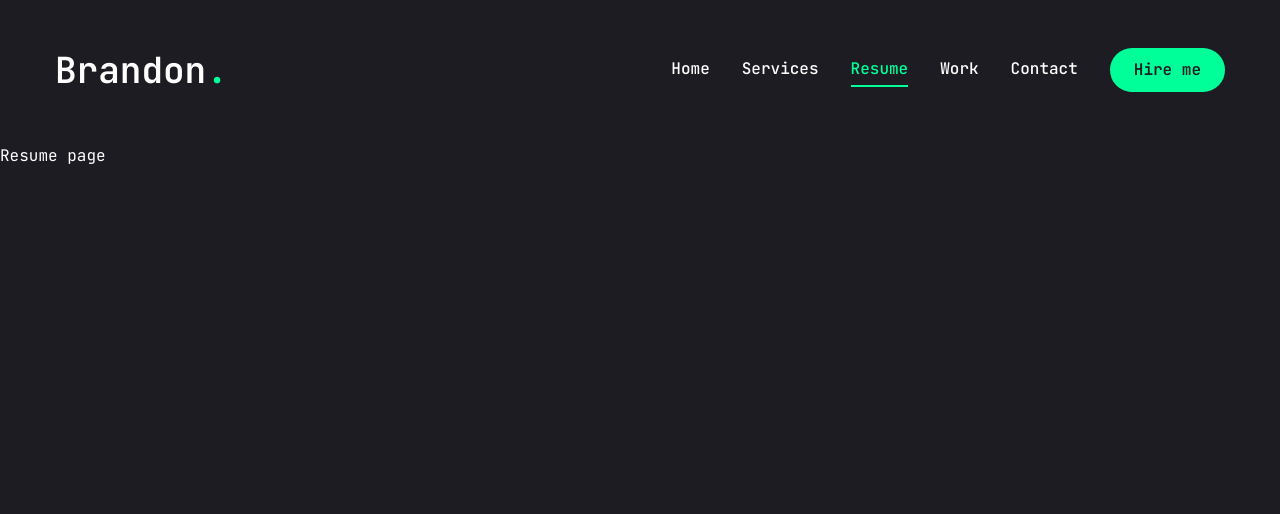
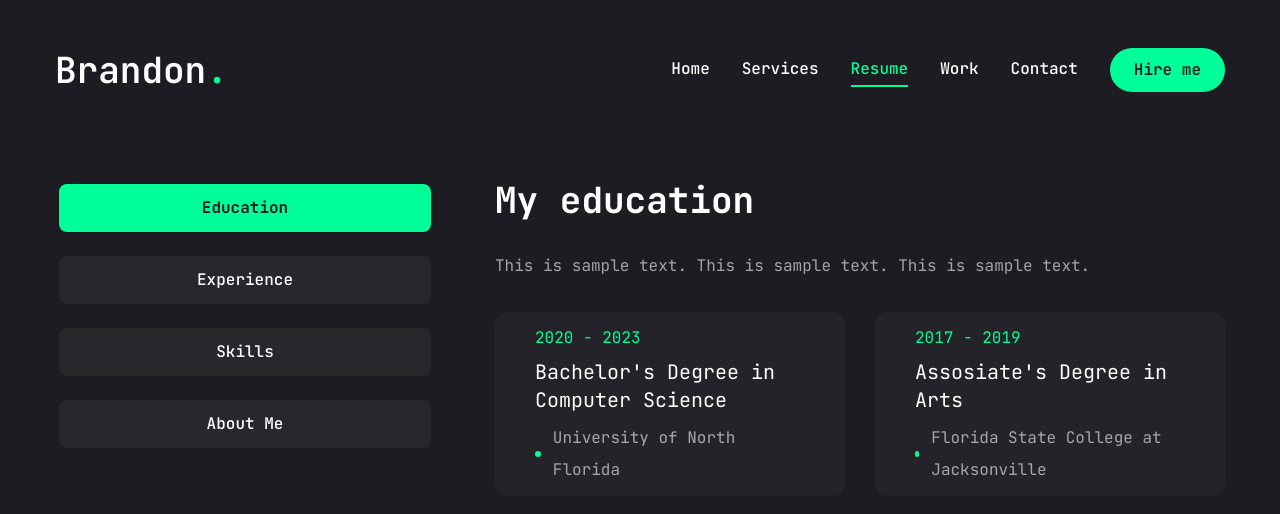
Before and after one commit to BrandonW1998/portfolio-react, a Next.js app: page /resume in a window 1280 px wide. Shown: the top 514 px of the page. Built offline with nearby package versions, Linux system fonts and the light colour scheme.

Commit message:
updated resume page

```diff
--- a/app/resume/page.jsx
+++ b/app/resume/page.jsx
@@ -1,5 +1,258 @@
+"use client";
+
+import {
+  FaHtml5,
+  FaCss3,
+  FaJs,
+  FaReact,
+  FaJava,
+  FaMicrosoft,
+} from "react-icons/fa";
+
+import { SiTailwindcss, SiNextdotjs } from "react-icons/si";
+
+// About data
+const about = {
+  title: "About me",
+  description:
+    "This is sample text. This is sample text. This is sample text. This is sample text.",
+  info: [
+    {
+      fieldName: "Name",
+      fieldValue: "Brandon Westbrook",
+    },
+    {
+      fieldName: "Phone",
+      fieldValue: "(808) 348-2587",
+    },
+    {
+      fieldName: "Experience",
+      fieldValue: "4+ Years",
+    },
+    {
+      fieldName: "GitHub",
+      fieldValue: "BrandonW1998",
+    },
+    {
+      fieldName: "Email",
+      fieldValue: "brandon.westbrook98@gmail",
+    },
+    {
+      fieldName: "Nationality",
+      fieldValue: "Asian-American",
+    },
+  ],
+};
+
+// Experience data
+const experience = {
+  icon: "/assets/resume/badge.svg",
+  title: "My experience",
+  description: "This is sample text. This is sample text. This is sample text.",
+  items: [
+    {
+      company: "Coming Soon",
+      position: "Coming Soon",
+      duration: "Present - Soon",
+    },
+  ],
+};
+
+// Education data
+const education = {
+  icon: "/assets/resume/cap.svg",
+  title: "My education",
+  description: "This is sample text. This is sample text. This is sample text.",
+  items: [
+    {
+      institution: "University of North Florida",
+      degree: "Bachelor's Degree in Computer Science",
+      duration: "2020 - 2023",
+    },
+    {
+      institution: "Florida State College at Jacksonville",
+      degree: "Assosiate's Degree in Arts",
+      duration: "2017 - 2019",
+    },
+  ],
+};
+
+// Skills data
+const skills = {
+  title: "My skills",
+  description: "This is sample text. This is sample text. This is sample text.",
+  skillList: [
+    {
+      icon: <FaHtml5></FaHtml5>,
+      name: "html 5",
+    },
+    {
+      icon: <FaCss3></FaCss3>,
+      name: "css 3",
+    },
+    {
+      icon: <FaJs></FaJs>,
+      name: "javascript",
+    },
+    {
+      icon: <FaReact></FaReact>,
+      name: "react.js",
+    },
+    {
+      icon: <SiNextdotjs></SiNextdotjs>,
+      name: "next.js",
+    },
+    {
+      icon: <SiTailwindcss></SiTailwindcss>,
+      name: "tailwind.css",
+    },
+    {
+      icon: <FaJava></FaJava>,
+      name: "java",
+    },
+    {
+      icon: <FaMicrosoft></FaMicrosoft>,
+      name: "microsoft office",
+    },
+  ],
+};
+
+import { Tabs, TabsContent, TabsList, TabsTrigger } from "@/components/ui/tabs";
+import {
+  Tooltip,
+  TooltipContent,
+  TooltipProvider,
+  TooltipTrigger,
+} from "@/components/ui/tooltip";
+import { ScrollArea } from "@/components/ui/scroll-area";
+import { motion } from "framer-motion";
+
 const Resume = () => {
-  return <div>Resume page</div>;
+  return (
+    <motion.div
+      initial={{ opacity: 0 }}
+      animate={{
+        opacity: 1,
+        transition: { delay: 2.4, duration: 0.4, ease: "easeIn" },
+      }}
+      className="min-h-[80vh] flex items-center justify-center py-12 xl:py-0"
+    >
+      <div className="container mx-auto">
+        <Tabs
+          defaultValue="education"
+          className="flex flex-col xl:flex-row gap-[60px]"
+        >
+          <TabsList className="flex flex-col w-full max-w-[380px] mx-auto xl:mx-0 gap-6">
+            <TabsTrigger value="education">Education</TabsTrigger>
+            <TabsTrigger value="experience">Experience</TabsTrigger>
+            <TabsTrigger value="skills">Skills</TabsTrigger>
+            <TabsTrigger value="about">About Me</TabsTrigger>
+          </TabsList>
+
+          {/* Content */}
+          <div className="min-h-[70vh] w-full">
+            {/* Education */}
+            <TabsContent value="education" className="w-full">
+              <div className="flex flex-col gap-[30px] text-center xl:text-left">
+                <h3 className="text-4xl font-bold">{education.title}</h3>
+                <p className="max-w-[600px] text-white/60 mx-auto xl:mx-0">
+                  {education.description}
+                </p>
+                <ScrollArea className="h-[400px]">
+                  <ul className="grid grid-cols-1 lg:grid-cols-2 gap-[30px]">
+                    {education.items.map((item, index) => {
+                      return (
+                        <li
+                          key={index}
+                          className="bg-[#232329] h-[184px] py-6 px-10 rounded-xl flex flex-col justify-center items-center lg:items-start gap-1"
+                        >
+                          <span className="text-accent">{item.duration}</span>
+                          <h3 className="text-xl max-w-[260px] min-h-[60px] text-center lg:text-left">
+                            {item.degree}
+                          </h3>
+                          <div className="flex items-center gap-3">
+                            <span className="w-[6px] h-[6px] rounded-full bg-accent"></span>
+                            <p className="text-white/60">{item.institution}</p>
+                          </div>
+                        </li>
+                      );
+                    })}
+                  </ul>
+                </ScrollArea>
+              </div>
+            </TabsContent>
+            {/* Experience */}
+            <TabsContent value="experience" className="w-full">
+              <div className="flex flex-col gap-[30px] text-center xl:text-left">
+                <h3 className="text-4xl font-bold">{experience.title}</h3>
+                <p className="max-w-[600px] text-white/60 mx-auto xl:mx-0">
+                  {experience.description}
+                </p>
+                <ScrollArea className="h-[400px]">
+                  <ul className="grid grid-cols-1 lg:grid-cols-2 gap-[30px]">
+                    {experience.items.map((item, index) => {
+                      return (
+                        <li
+                          key={index}
+                          className="bg-[#232329] h-[184px] py-6 px-10 rounded-xl flex flex-col justify-center items-center lg:items-start gap-1"
+                        >
+                          <span className="text-accent">{item.duration}</span>
+                          <h3 className="text-xl max-w-[260px] min-h-[60px] text-center lg:text-left">
+                            {item.position}
+                          </h3>
+                          <div className="flex items-center gap-3">
+                            <span className="w-[6px] h-[6px] rounded-full bg-accent"></span>
+                            <p className="text-white/60">{item.company}</p>
+                          </div>
+                        </li>
+                      );
+                    })}
+                  </ul>
+                </ScrollArea>
+              </div>
+            </TabsContent>
+
+            {/* Skills */}
+            <TabsContent value="skills" className="w-full h-full">
+              <div className="flex flex-col gap-[30px]">
+                <div className="flex flex-col gap-[30px] text-center xl:text-left">
+                  <h3 className="text-4xl font-bold">{skills.title}</h3>
+                  <p className="max-w-[600px] text-white/60 mx-auto xl:mx-0">
+                    {skills.description}
+                  </p>
+                </div>
+                <ul className="grid grid-cols-2 sm:grid-cols-3 md:grid-cols-4 gap-4 xl:gap-[30px]">
+                  {skills.skillList.map((skill, index) => {
+                    return (
+                      <li key={index}>
+                        <TooltipProvider delayDuration={100}>
+                          <Tooltip>
+                            <TooltipTrigger className="w-full h-[150px] bg-[#232329] rounded-xl flex justify-center items-center group">
+                              <div className="text-6xl group-hover:text-accent transition-all duration-300">
+                                {skill.icon}
+                              </div>
+                            </TooltipTrigger>
+                            <TooltipContent>
+                              <p className="capitalize">{skill.name}</p>
+                            </TooltipContent>
+                          </Tooltip>
+                        </TooltipProvider>
+                      </li>
+                    );
+                  })}
+                </ul>
+              </div>
+            </TabsContent>
+
+            {/* About */}
+            <TabsContent value="about" className="w-full">
+              about
+            </TabsContent>
+          </div>
+        </Tabs>
+      </div>
+    </motion.div>
+  );
 };
 
 export default Resume;
--- a/components/ui/tabs.jsx
+++ b/components/ui/tabs.jsx
@@ -1,43 +1,43 @@
-"use client"
+"use client";
 
-import * as React from "react"
-import * as TabsPrimitive from "@radix-ui/react-tabs"
+import * as React from "react";
+import * as TabsPrimitive from "@radix-ui/react-tabs";
 
-import { cn } from "@/lib/utils"
+import { cn } from "@/lib/utils";
 
-const Tabs = TabsPrimitive.Root
+const Tabs = TabsPrimitive.Root;
 
 const TabsList = React.forwardRef(({ className, ...props }, ref) => (
   <TabsPrimitive.List
     ref={ref}
-    className={cn(
-      "inline-flex h-10 items-center justify-center rounded-md bg-slate-100 p-1 text-slate-500 dark:bg-slate-800 dark:text-slate-400",
-      className
-    )}
-    {...props} />
-))
-TabsList.displayName = TabsPrimitive.List.displayName
+    className={cn("inline-flex h-auto rounded-md p-1 text-primary", className)}
+    {...props}
+  />
+));
+TabsList.displayName = TabsPrimitive.List.displayName;
 
 const TabsTrigger = React.forwardRef(({ className, ...props }, ref) => (
   <TabsPrimitive.Trigger
     ref={ref}
     className={cn(
-      "inline-flex items-center justify-center whitespace-nowrap rounded-sm px-3 py-1.5 text-sm font-medium ring-offset-white transition-all focus-visible:outline-none focus-visible:ring-2 focus-visible:ring-slate-950 focus-visible:ring-offset-2 disabled:pointer-events-none disabled:opacity-50 data-[state=active]:bg-white data-[state=active]:text-slate-950 data-[state=active]:shadow-sm dark:ring-offset-slate-950 dark:focus-visible:ring-slate-300 dark:data-[state=active]:bg-slate-950 dark:data-[state=active]:text-slate-50",
+      "inline-flex items-center w-full bg-[#27272c] justify-center whitespace-nowrap text-white rounded-lg p-3 text-base font-medium ring-offset-white transition-all disabled:pointer-events-none disabled:opacity-50 data-[state=active]:bg-accent data-[state=active]:text-primary data-[state=active]:font-bold data-[state=active]:shadow-sm",
       className
     )}
-    {...props} />
-))
-TabsTrigger.displayName = TabsPrimitive.Trigger.displayName
+    {...props}
+  />
+));
+TabsTrigger.displayName = TabsPrimitive.Trigger.displayName;
 
 const TabsContent = React.forwardRef(({ className, ...props }, ref) => (
   <TabsPrimitive.Content
     ref={ref}
     className={cn(
-      "mt-2 ring-offset-white focus-visible:outline-none focus-visible:ring-2 focus-visible:ring-slate-950 focus-visible:ring-offset-2 dark:ring-offset-slate-950 dark:focus-visible:ring-slate-300",
+      "min-h-[480px] ring-offset-white focus-visible:outline-none focus-visible:ring-2 focus-visible:ring-slate-950 focus-visible:ring-offset-2 dark:ring-offset-slate-950 dark:focus-visible:ring-slate-300",
       className
     )}
-    {...props} />
-))
-TabsContent.displayName = TabsPrimitive.Content.displayName
+    {...props}
+  />
+));
+TabsContent.displayName = TabsPrimitive.Content.displayName;
 
-export { Tabs, TabsList, TabsTrigger, TabsContent }
+export { Tabs, TabsList, TabsTrigger, TabsContent };
```
Also changed, not shown: components/ui/scroll-area.jsx (+20 -14 lines).
